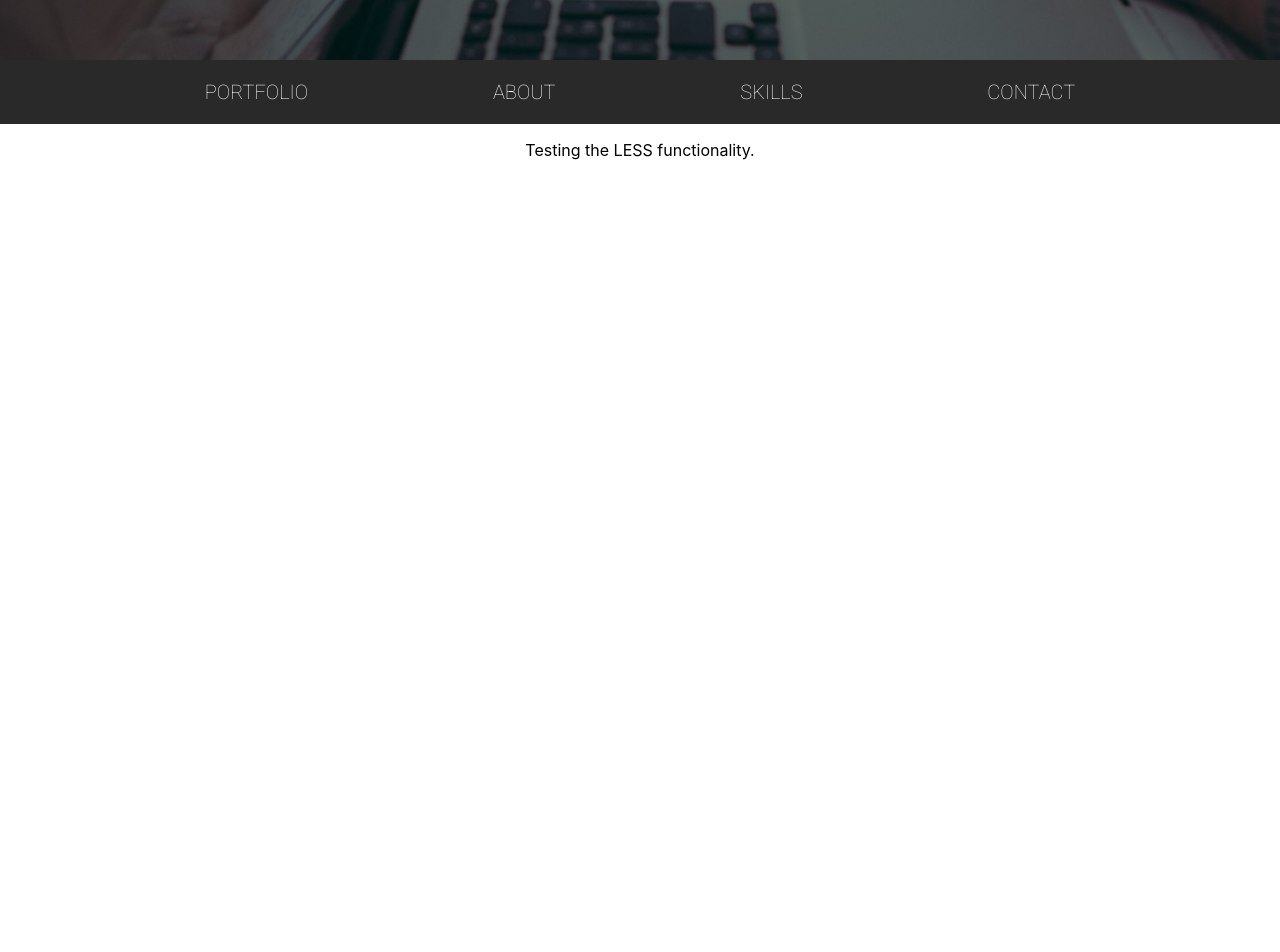
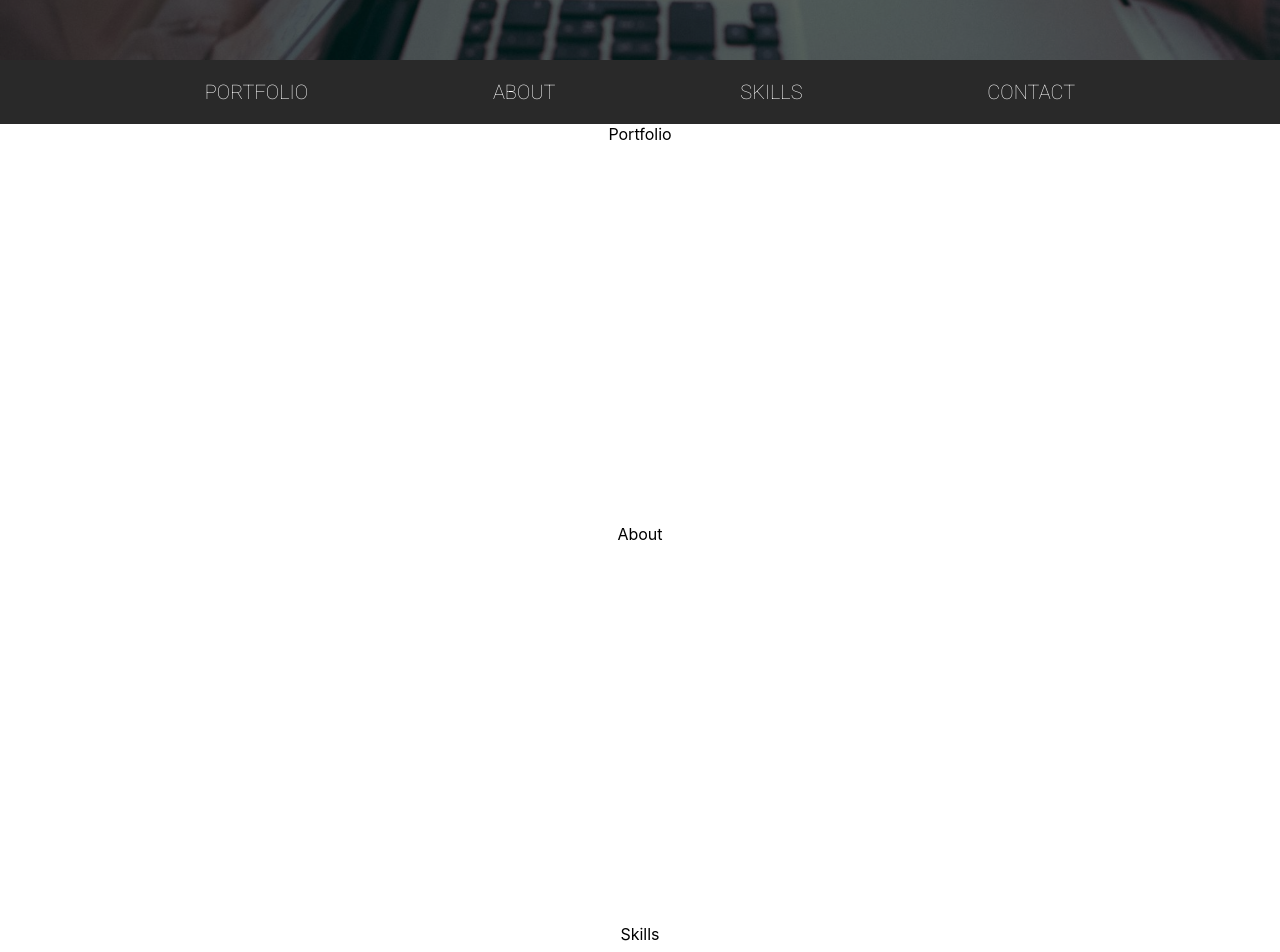
Before and after one commit to ajbates93/portfolioSite, a React (Create React App) app in the folder site/: page / in a window 1280 px wide. Shown: the part 540-1492 px from the top of the page. Before the commit the page ends 800 px from the top, so only its background shows below. Built offline with nearby package versions, Linux system fonts and the light colour scheme.

Commit message:
add footer component

```diff
--- a/site/src/App.js
+++ b/site/src/App.js
@@ -2,6 +2,7 @@ import React, { Component } from 'react';
 import Header from "./components/header.js";
 import Banner from "./components/banner.jsx";
 import Content from "./components/content.js";
+import Footer from "./components/footer.jsx";
 
 import './css/App.css';
 
@@ -12,6 +13,7 @@ class App extends Component {
         <Banner />
         <Header />
         <Content />
+        <Footer />
       </div>
     );
   }
--- a/site/src/components/content.js
+++ b/site/src/components/content.js
@@ -4,7 +4,12 @@ import '../less/content.css';
 class Content extends React.Component {
     render() {
         return (
-            <p>Testing the LESS functionality.</p>
+            <main className="content">
+                <section>Portfolio</section>
+                <section>About</section>
+                <section>Skills</section>
+                <section>Contact</section>
+            </main>
         )
     }
 }
--- /dev/null
+++ b/site/src/components/footer.jsx
@@ -0,0 +1,14 @@
+import React from 'react';
+import '../less/content.css';
+
+class Footer extends React.Component {
+    render() {
+        return (
+            <footer>
+                footer
+            </footer>
+        )
+    }
+}
+
+export default Footer;
--- a/site/src/less/content.css
+++ b/site/src/less/content.css
@@ -51,9 +51,10 @@ header#header nav ul a {
 header#header nav ul a:hover {
   color: #cccccc;
 }
-.content p {
-  color: red;
+main.content section {
+  min-height: 50vh;
 }
-.content p:hover {
-  color: blue;
+footer {
+  background-color: #292929;
+  min-height: 500px;
 }
--- a/site/src/less/content.less
+++ b/site/src/less/content.less
@@ -63,12 +63,13 @@ header#header {
 }
 
 
-.content {
-    p {
-        color: red;
-
-        &:hover {
-            color: blue;
-        }
+main.content {
+    section {
+        min-height: 50vh;
     }
 }
+
+footer {
+    background-color: #292929;
+    min-height: 500px;
+}
```
